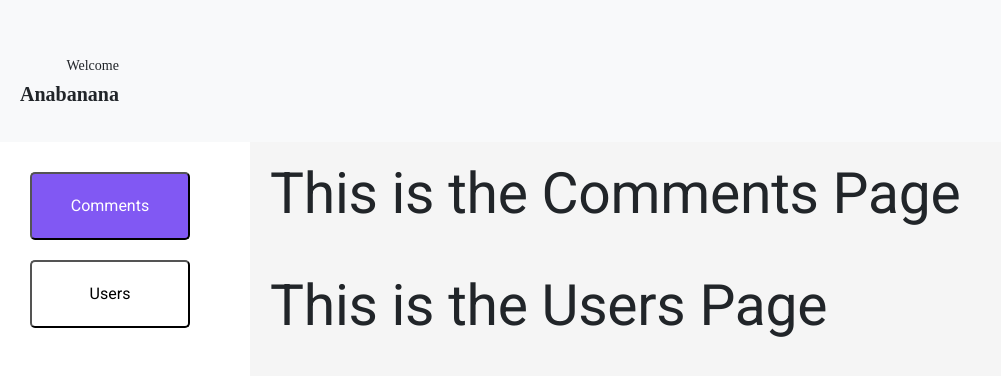
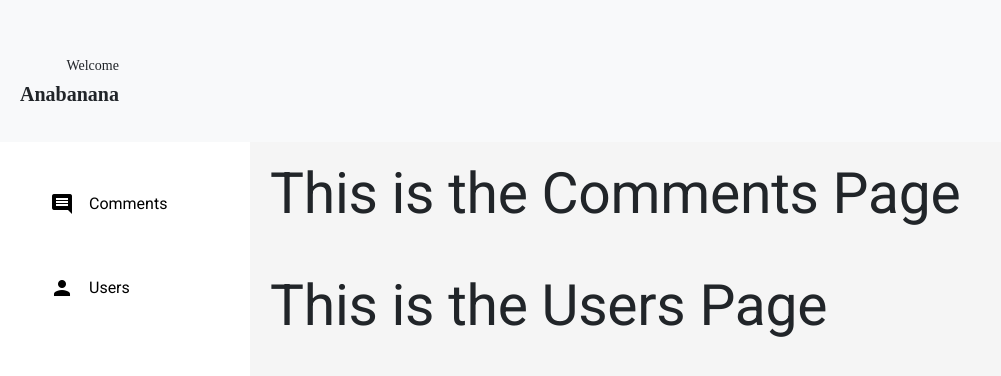
Before and after one commit to OluwabukolaAdelaka/FrontEndAssessment, an Angular app: page / in a window 1280 px wide. Shown: the part 1103-1479 px from the top of the page, without its empty margins (0-1001 px from the left). Built offline with nearby package versions, Linux system fonts and the light colour scheme.

Commit message:
update style for sidebar buttons

```diff
--- a/src/app/sidebar/sidebar.component.css
+++ b/src/app/sidebar/sidebar.component.css
@@ -10,20 +10,27 @@
     margin: 20px;
 }
 
-.comment-btn {
-    padding: 20px;
-    gap: 15px;
-    border-radius: 5px;
-    opacity: 0px;
-    background: #8158F3;
-    color: #ffffff;
-}
-
-.user-btn {
+button {
     padding: 20px;
     gap: 15px;
     border-radius: 5px;
     opacity: 0px;
     color: #000;
     background: #ffffff;
+    outline: none;
+    border: none;
+    display: flex;
+    align-items: center;
+    cursor: pointer;
 }
+
+button:hover {
+    background-color: #8158F3;
+    color: #ffffff;
+}
+button mat-icon {
+    color: #000;
+}
+button:hover mat-icon {
+    color: #ffffff;
+}
--- a/src/app/sidebar/sidebar.component.html
+++ b/src/app/sidebar/sidebar.component.html
@@ -1,4 +1,8 @@
 <div class="side-bar-cont">
-    <button class="comment-btn">Comments</button>
-    <button class="user-btn">Users</button>
+    <button class="comment-btn">
+        <mat-icon class="icon-small">comment</mat-icon> Comments
+    </button>
+    <button class="user-btn">
+        <mat-icon class="icon-small">person</mat-icon> Users
+    </button>
 </div>
--- a/src/app/sidebar/sidebar.component.ts
+++ b/src/app/sidebar/sidebar.component.ts
@@ -1,9 +1,10 @@
 import { Component } from '@angular/core';
+import { MatIconModule } from '@angular/material/icon';
 
 @Component({
   selector: 'app-sidebar',
   standalone: true,
-  imports: [],
+  imports: [MatIconModule],
   templateUrl: './sidebar.component.html',
   styleUrl: './sidebar.component.css'
 })
```
